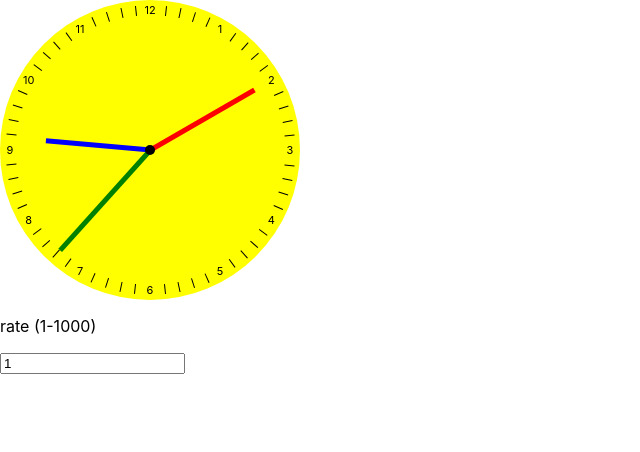
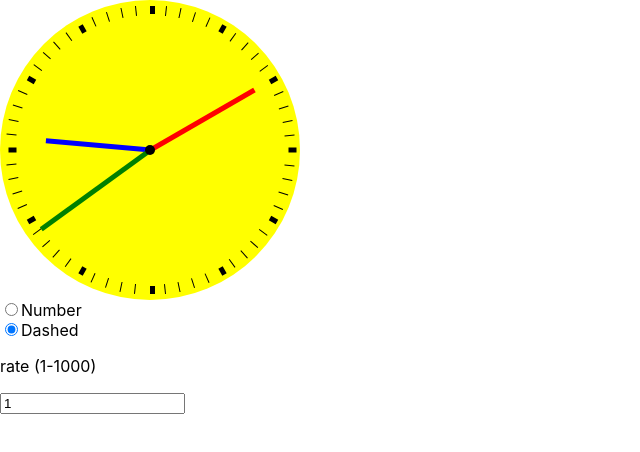
Before and after one commit to rahulk8671/clokify, a React (Create React App) app: page / in a window 1280 px wide. Shown: the top 452 px of the page, without its empty margins (0-640 px from the left). Built offline with nearby package versions, Linux system fonts and the light colour scheme.

Commit message:
diffrent case type

```diff
--- a/src/App.js
+++ b/src/App.js
@@ -7,8 +7,21 @@ import Dial from "./Components/Dial"
 import Case from "./Components/Cace"
 
 export default function App() {
+    const [caseType, setCaseType] = useState(false)
     const [rate, setRate] = useState(1)
     const [time, setTime] = useState(new Date());
+
+    const changeCaseType = (type) => {
+        switch (type) {
+            case 'number':
+                setCaseType(true)
+                break;
+            case 'dashed':
+                setCaseType(false)
+                break;
+            default:
+        }
+    }
 
     useEffect(() => {
         let timeout = setTimeout(() => {
@@ -22,13 +35,18 @@ export default function App() {
     return (
         <div>
             <Clock>
-                <Case />
+                <Case isNumber={caseType}/>
                 <HourHand hour={( (360/12) * time.getHours() ) + ( (360/12)/60 ) * time.getMinutes()} />
                 <MinuteHand minute={( (360/60) * time.getMinutes() ) + (360/60*60) * time.getSeconds()} />
                 <SecondHand second={(360/60) * time.getSeconds()} />
                 <Dial />
             </Clock>
 
+            <input type="radio" id="male" name="gender" value="number" onChange={(e) => changeCaseType(e.target.value)} checked={caseType}/>
+            <label htmlFor="male">Number</label><br/>
+            <input type="radio" id="female" name="gender" value="dashed" onChange={(e) => changeCaseType(e.target.value)} checked={!caseType}/>
+            <label htmlFor="female">Dashed</label><br/>
+
             <p>rate (1-1000)</p>
             <input value={rate} type="number" onChange={(e) => setRate(parseInt(e.target.value))}/>
         </div>
--- a/src/Components/Cace/Hour/index.js
+++ b/src/Components/Cace/Hour/index.js
@@ -4,6 +4,12 @@ import Styled from "styled-components"
 const Hour = Styled.div`
 	font-size: 11px;
 	color: black;
+	width: ${(props) => !props.isNumber && '5px'};
+	height: ${(props) => !props.isNumber && '8px'};
+	background: ${(props) => !props.isNumber && 'black'};
+	transform: ${(props) => !props.isNumber && 'translate(50%, 0)'};
 `
 
-export default ({ number }) => <Hour>{number}</Hour>
+export default ({ number, isNumber }) => (
+    <Hour isNumber={isNumber}>{isNumber && number}</Hour>
+)
--- a/src/Components/Cace/index.js
+++ b/src/Components/Cace/index.js
@@ -1,7 +1,7 @@
 import React from "react"
-import Hour from './Hour'
-import Minute from './Minute'
-import utils from '../../Utils'
+import Hour from "./Hour"
+import Minute from "./Minute"
+import utils from "../../Utils"
 import Styled from "styled-components"
 
 const Case = Styled.div`
@@ -13,10 +13,11 @@ const Case = Styled.div`
 const Element = Styled.span`
     position: absolute;
     transform-origin: top center;
-    transform: ${(props) => `rotate(${props.rotation}deg) translate(-50%, -50%)`};
+    transform: ${(props) =>
+        `rotate(${props.rotation}deg) translate(-50%, -50%)`};
 `
 
-export default () => {
+export default ({ isNumber = false }) => {
     let numbers = [
         "3",
         "4",
@@ -33,10 +34,16 @@ export default () => {
     ]
 
     numbers = numbers
-    .map((num) => [<Hour number={num}/>, <Minute />, <Minute />, <Minute />, <Minute />])
-    .reduce((acc, curr) => {
-        return acc.concat(curr)
-    }, [])
+        .map((num) => [
+            <Hour number={num} isNumber={isNumber}/>,
+            <Minute />,
+            <Minute />,
+            <Minute />,
+            <Minute />,
+        ])
+        .reduce((acc, curr) => {
+            return acc.concat(curr)
+        }, [])
 
     let numberObjects = []
     numbers.forEach((num, i) => {
@@ -56,10 +63,14 @@ export default () => {
     return (
         <Case>
             {numberObjects.map(({ value, top, left, rotation, key }) => {
+                let rotate = rotation
+                if (isNumber)
+                    rotate = key % 5 === 0 ? "0" : rotation
+
                 return (
                     <Element
                         key={key}
-                        rotation={key % 5 === 0 ? '0' : rotation}
+                        rotation={rotate}
                         style={{ top: `${top}px`, left: `${left}px` }}
                     >
                         {value}
```
